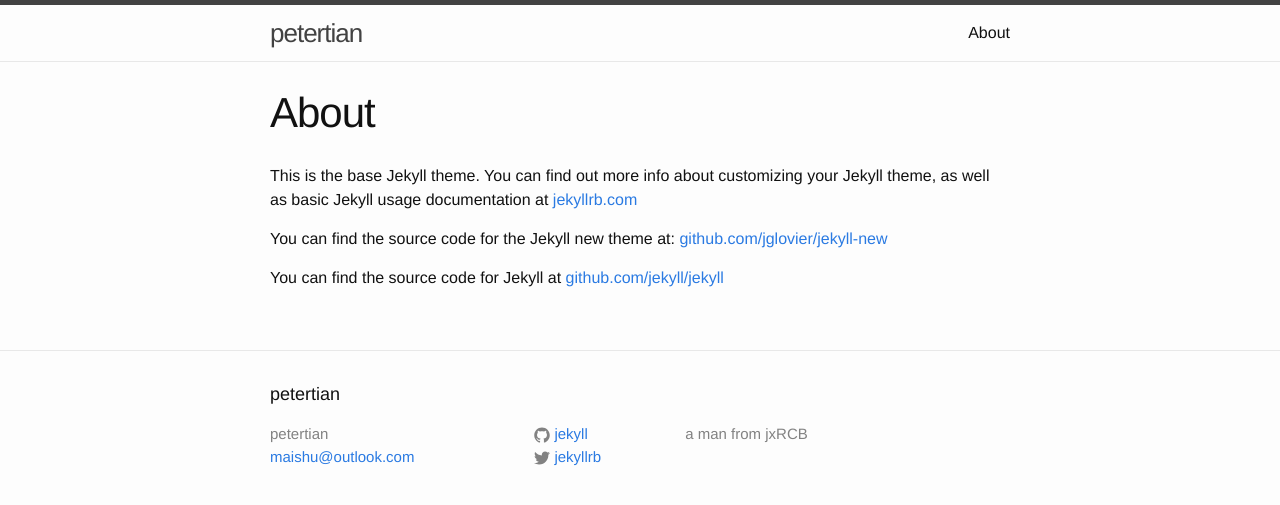
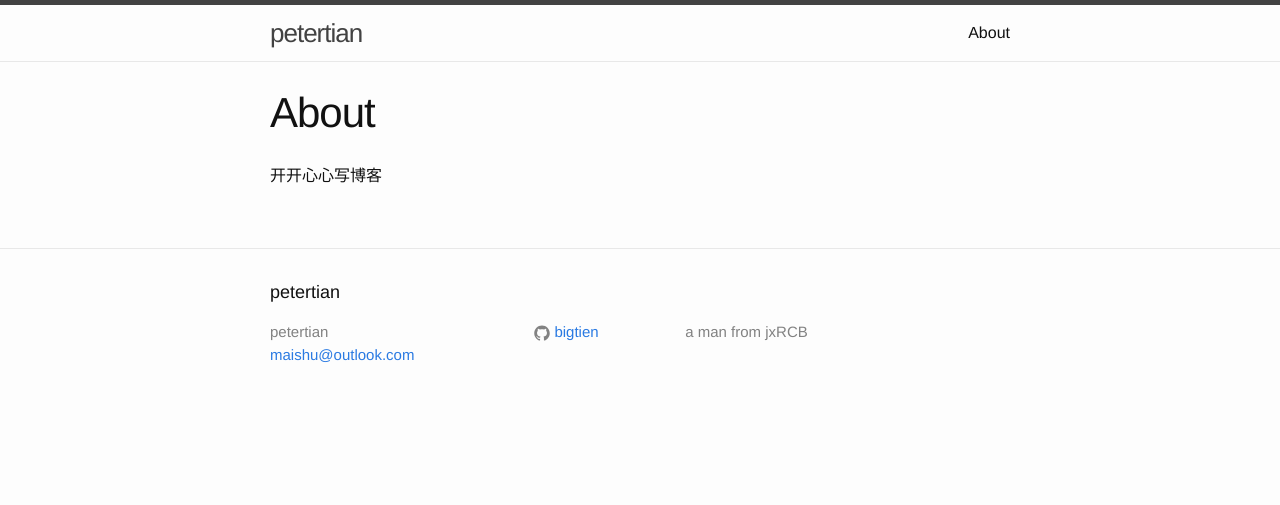
Before and after one commit to bigtien/bigtien.github.io, a Jekyll site: the page built from about.md, in a window 1280 px wide. Shown: the top 505 px of the page. Built offline with Jekyll 4.4.1, drawn with Linux system fonts in a browser that asks for light colours.

Commit message:
update for blog

```diff
--- a/_config.yml
+++ b/_config.yml
@@ -4,9 +4,8 @@
 description: > # this means to ignore newlines until "baseurl:"
   a man from jxRCB
 baseurl: "" # the subpath of your site, e.g. /blog/
-url: "http://yourdomain.com" # the base hostname & protocol for your site
-twitter_username: jekyllrb
-github_username:  jekyll
+url: "http://bigtien.com" # the base hostname & protocol for your site
+github_username:  bigtien
 
 # Build settings
 markdown: kramdown
--- a/about.md
+++ b/about.md
@@ -4,8 +4,4 @@
 permalink: /about/
 ---
 
-This is the base Jekyll theme. You can find out more info about customizing your Jekyll theme, as well as basic Jekyll usage documentation at [jekyllrb.com](http://jekyllrb.com/)
-
-You can find the source code for the Jekyll new theme at: [github.com/jglovier/jekyll-new](https://github.com/jglovier/jekyll-new)
-
-You can find the source code for Jekyll at [github.com/jekyll/jekyll](https://github.com/jekyll/jekyll)
+开开心心写博客
```
